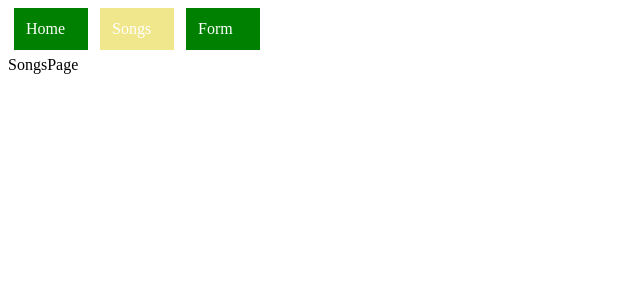
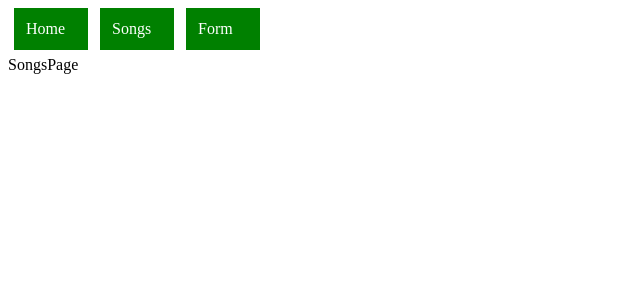
Before and after one commit to ATuray77/flatiron-phase2-project, a React (Create React App) app: page /songs in a window 1280 px wide. Shown: the top 300 px of the page, without its empty margins (0-640 px from the left). Built offline with nearby package versions, Linux system fonts and the light colour scheme.

Commit message:
adds active style to Home

```diff
--- a/src/Components/NavBar.js
+++ b/src/Components/NavBar.js
@@ -18,10 +18,10 @@ function NavBar() {
       <NavLink to="/" exact style={linkStyles} activeStyle={{ background: "khaki" }}>
         Home
       </NavLink>
-      <NavLink to="/songs" exact style={linkStyles} activeStyle={{ background: "khaki" }}>
+      <NavLink to="/songs" exact style={linkStyles}>
         Songs
       </NavLink>
-      <NavLink to="/form" exact style={linkStyles} activeStyle={{ background: "khaki" }}>
+      <NavLink to="/form" exact style={linkStyles}>
         Form
       </NavLink>
     </div>
```
